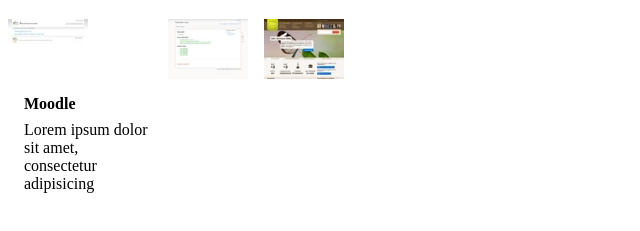
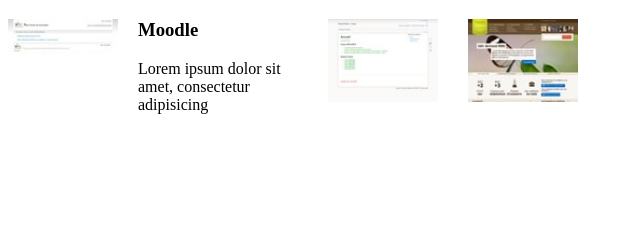
Before and after one commit to MMI-NFC-2026/sae105-r112-tp4-ori-ri, a plain HTML site: page index.html in a window 1280 px wide. Shown: the part 61-292 px from the top of the page, without its empty margins (0-640 px from the left). Drawn offline with Linux system fonts and the light colour scheme.

Commit message:
modifications en vrai horizontal car ça ne marchait pas bien

```diff
--- a/src/css/components/accordeon.css
+++ b/src/css/components/accordeon.css
@@ -3,42 +3,40 @@
 */
 
 .accordeon {
-    display: flex;
-    align-items: flex-start;
-    gap: 1rem;
+  display: flex;
+  gap: 30px;
+  align-items: flex-start;
+}
+.accordeon summary img {
+  display: block;
+  width: 110px;
+  height: auto;
 }
 
-.accordeon > details {
+details {
   /* fermé et ouvert */
 }
 
-.accordeon > details > summary {
-    display: inline-block;
-    vertical-align: top;
-    cursor: pointer;
+details > summary {
+  list-style: none;
+  cursor: pointer;
 }
 
-.accordeon > details > summary img {
-    display: block;
-    width: 80px;
+details > summary::marker,
+details > summary::-webkit-details-marker {
+  display: none;
 }
 
-.accordeon > details[open] {
-  /* ouvert */
+details[open] {
+  /* ouvert : le texte passe à droite de l'image */
+  display: flex;
+  gap: 20px;
 }
 
-.accordeon > details[open] > div {
-    display: inline-block;
-    vertical-align: top;
-    width: 8rem;
-    margin-left: 1rem;
+details[open] > div {
+  width: 160px;
 }
 
-.accordeon > details[open] > div h3 {
-    margin: 1rem 0 0.5rem;
-    font-size: 1rem;
+details > div h3 {
+  margin-top: 0;
 }
-
-.accordeon > details[open] > div p {
-    margin: 0;
-}
```
